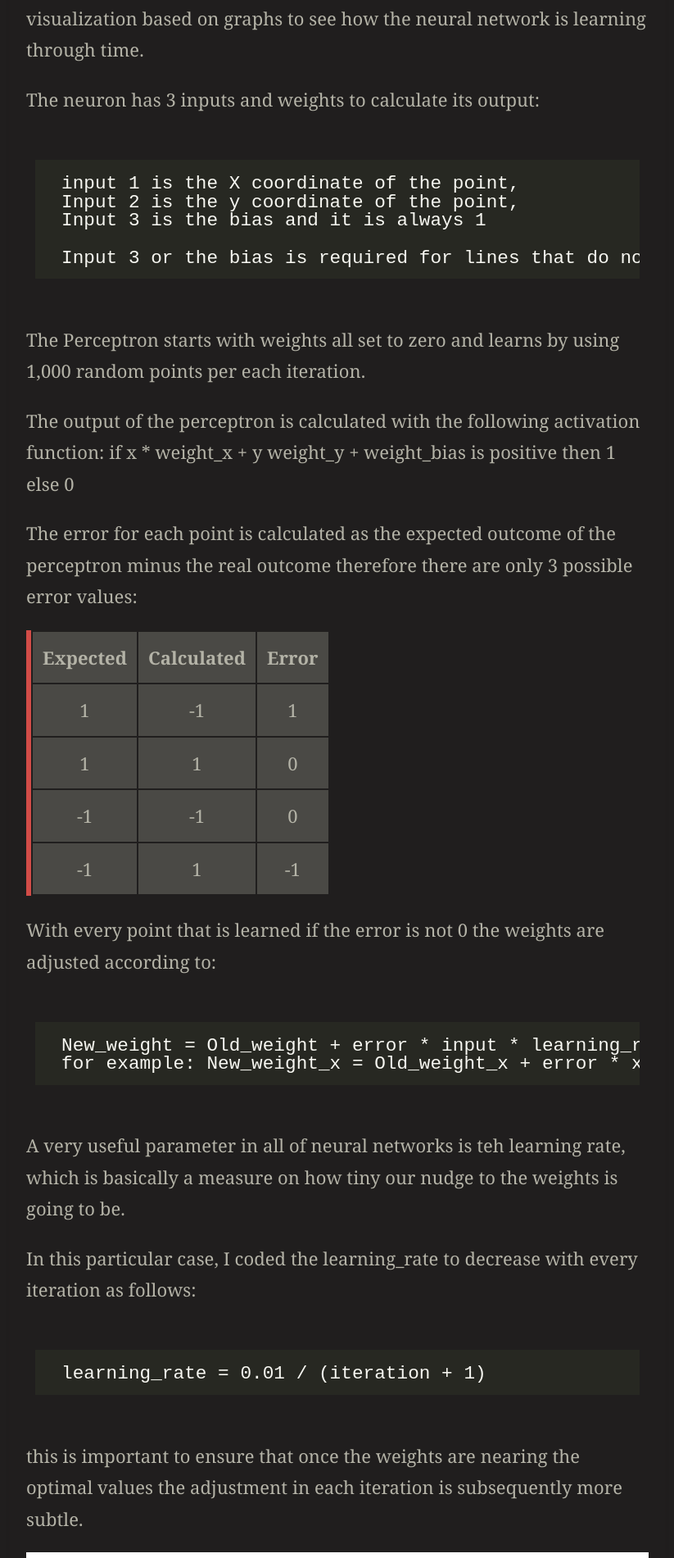
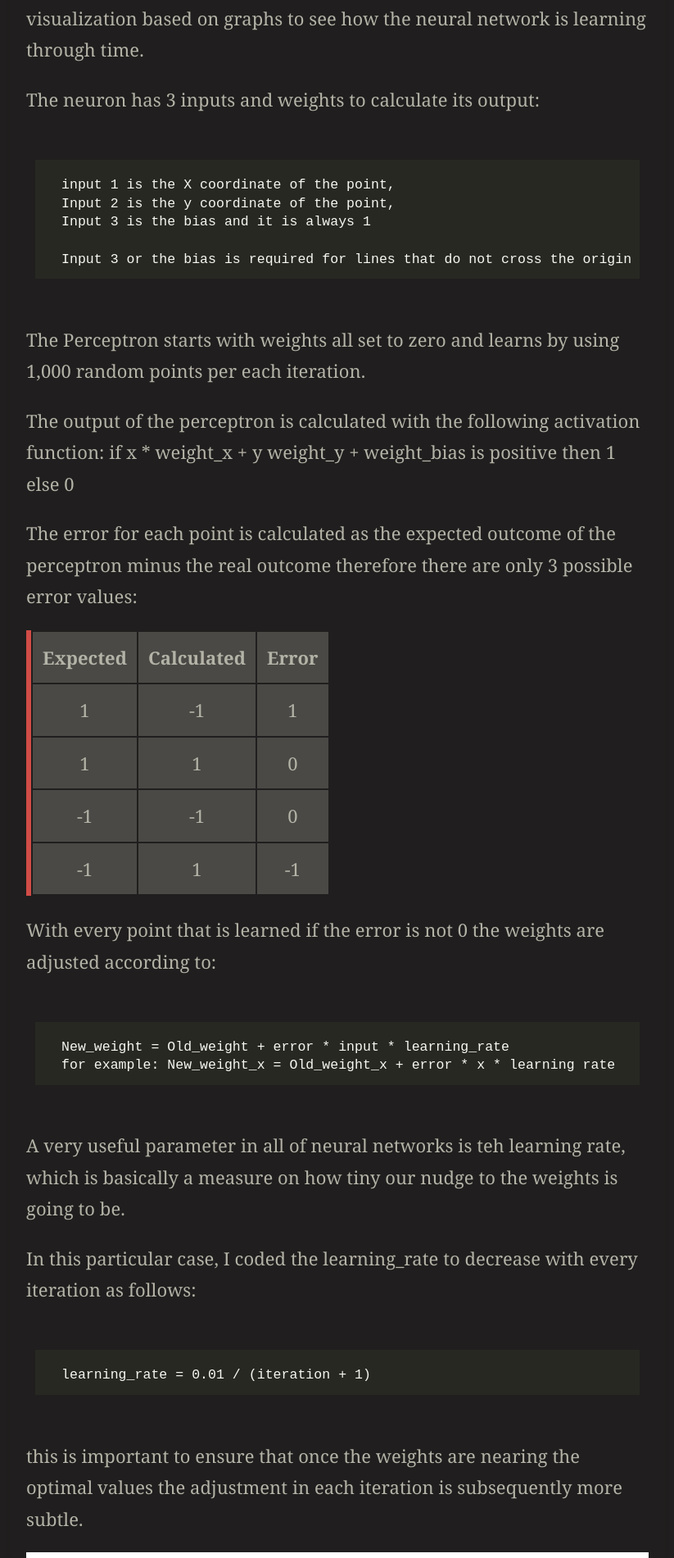
Before and after one commit to the-mvm/the-mvm.github.io, a Jekyll site: the page built from _posts/2021-01-25-single-neuron-perceptron.markdown, in a window 1280 px wide. Shown: the part 3933-5834 px from the top of the page at 82% size, without its empty margins (228-1051 px from the left). Built offline with Jekyll 4.4.1, drawn with Linux system fonts in a browser that asks for light colours; some web fonts are replaced; formulas are drawn with MathJax 3; comment, search, counter and statistics services are not loaded.

Commit message:
fixed code font size

```diff
--- a/assets/css/main.css
+++ b/assets/css/main.css
@@ -190,7 +190,7 @@ kbd,
 samp {
   font-family: monospace, monospace;
   /* 1 */
-  font-size: .75em;
+  font-size: .75rem;
   /* 2 */
 }
 /**
```
